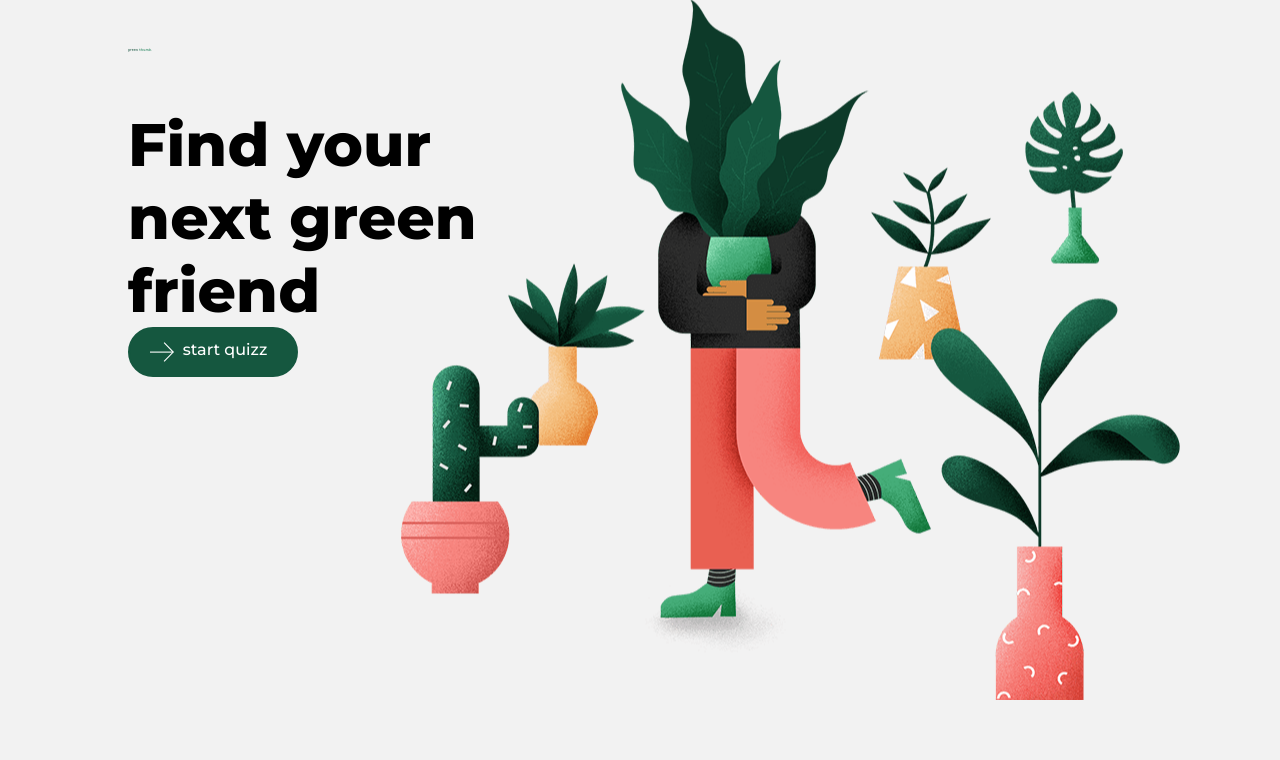
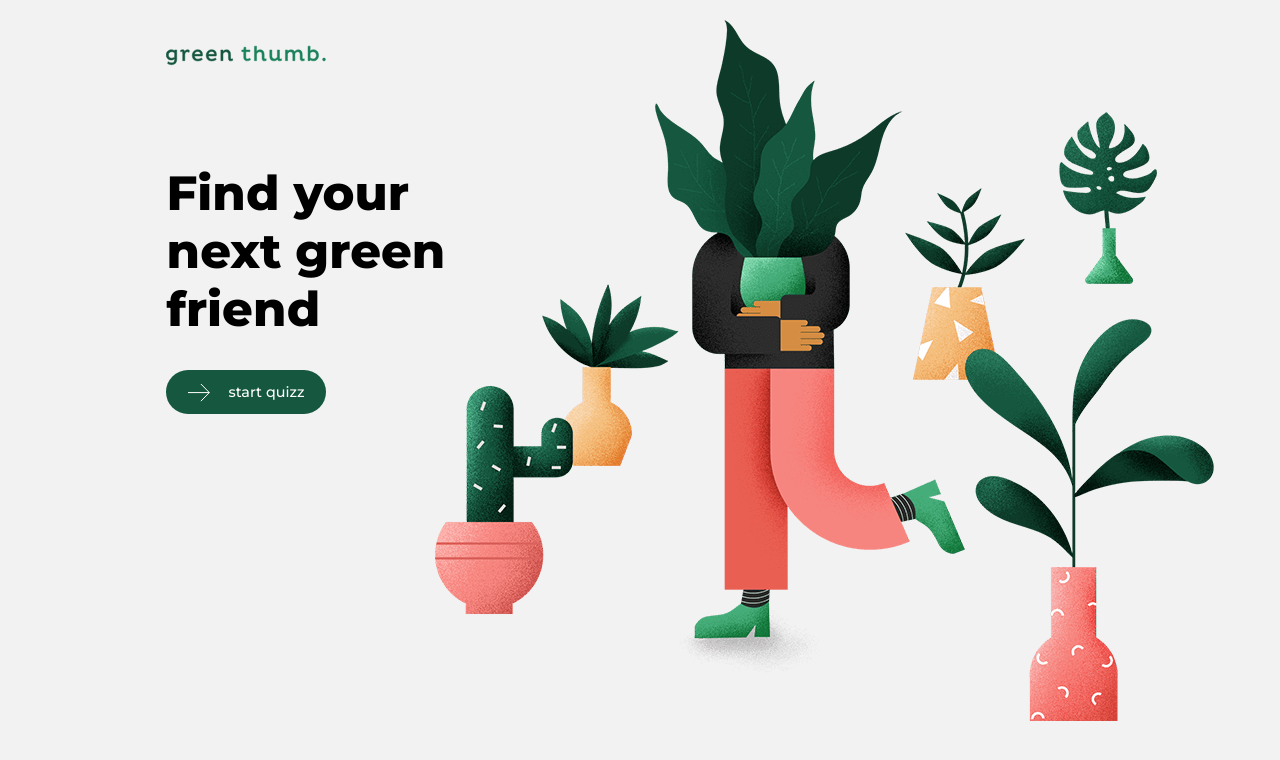
Before and after one commit to brunocsouto/greenthumb, a React (Create React App) app: page / in a window 1280 px wide. Shown: the top 760 px of the page. Built offline with nearby package versions, Linux system fonts and the light colour scheme.

Commit message:
Edited css homepage

```diff
--- a/public/index.html
+++ b/public/index.html
@@ -9,7 +9,6 @@
       name="description"
       content="Web site created using create-react-app"
     />
-    <link href="https://fonts.googleapis.com/css?family=Montserrat:300,500,800&display=swap" rel="stylesheet">
     <title>greenthumb</title>
   </head>
   <body>
--- /dev/null
+++ b/src/App.css
@@ -0,0 +1,15 @@
+@import url('https://fonts.googleapis.com/css?family=Montserrat:300,500,800&display=swap');
+
+* {
+    margin: 0;
+    padding: 0;
+    border: 0;
+    font-family: 'Montserrat', sans-serif;
+}
+
+body {
+    background-color: #F2F2F2;
+    max-width: 100%;
+    width: 100%;
+    width: 100vw;
+}
--- a/src/App.js
+++ b/src/App.js
@@ -1,5 +1,6 @@
 import React from "react";
-import { GlobalStyle } from './utils/styles/global.js';
+//import { GlobalStyle } from './utils/styles/global.js';
+import './App.css'
 
 import {
   BrowserRouter as Router,
@@ -9,7 +10,6 @@ import {
 
 import Start from './pages/Start';
 import Quiz from './pages/quiz';
-import plants from './pages/plants';
 import Result from './pages/results';
 import Purchase from './pages/Purchase';
 
@@ -18,12 +18,11 @@ import Purchase from './pages/Purchase';
 const App = () => {
   return (
     <div className="App">
-      <GlobalStyle />
+      {/* <GlobalStyle /> */}
       <Router basename={process.env.PUBLIC_URL}>
         <Switch>
           <Route exact path="/" component={Start} />
           <Route exact path="/quiz" component={Quiz} />
-          <Route exact path="/plants" component={plants} />
           <Route exact path="/results" component={Result} />
           <Route exact path="/purchase/:id" component={Purchase} />
         </Switch>
--- a/src/components/Plant/Plant.component.js
+++ b/src/components/Plant/Plant.component.js
@@ -41,15 +41,15 @@ const FilterIcons = ({props}) => {
     let imgSun = '';
     switch(props.sun){
         case 'high':{
-            imgSun = <Icon><HighSunIcon /></Icon>;
+            imgSun = <Icon><HighSunIcon className="iconPlantList" /></Icon>;
             break;
         }
         case 'low':{
-            imgSun = <Icon><LowSunIcon /></Icon>;
+            imgSun = <Icon><LowSunIcon className="iconPlantList" /></Icon>;
             break;
         }
         default: {
-            imgSun = <Icon><NoIcon /></Icon>;
+            imgSun = <Icon><NoIcon className="iconPlantList" /></Icon>;
             break;
         }
     }
@@ -57,19 +57,19 @@ const FilterIcons = ({props}) => {
     let imgWater = '';
     switch(props.water){
         case 'daily':{
-            imgWater = <Icon><ThreeWaterIcon /></Icon>;
+            imgWater = <Icon><ThreeWaterIcon className="iconPlantList" /></Icon>;
             break;
         }
         case 'regularly':{
-            imgWater = <Icon><TwoWaterIcon /></Icon>;
+            imgWater = <Icon><TwoWaterIcon className="iconPlantList" /></Icon>;
             break;
         }
         case 'rarely':{
-            imgWater = <Icon><OneWaterIcon /></Icon>;
+            imgWater = <Icon><OneWaterIcon className="iconPlantList" /></Icon>;
             break;
         }
         default:{
-            imgWater = <Icon><OneWaterIcon /></Icon>;
+            imgWater = <Icon><OneWaterIcon className="iconPlantList" /></Icon>;
             break;
         }
     }
--- a/src/components/Plant/styles.css
+++ b/src/components/Plant/styles.css
@@ -1,4 +1,4 @@
-svg{
+svg.iconPlantList{
     width: 24px;
     height: 24px;
 }
--- a/src/pages/Start/index.js
+++ b/src/pages/Start/index.js
@@ -16,21 +16,22 @@ class Start extends Component {
 
     render(){
         return (
-            <div className="window">
             <div className="container">
-                    <div className="parent">
-                        <Logo className="logo" />
+                <div className="logo">
+                    <Logo className="logo-image" />
+                </div>
                 <div className="main">
                     <h1 className="title">Find your next green friend</h1>
                     <Link to="/quiz">
-                                <button className="btnStart">
+                        <button id="btn-start">
                             <ArrowIcon className="arrow" stroke="#FFF"/>
-                                    start quizz
+                            <div className="label-button">start quizz</div>
                         </button>
                 </Link>
                 </div>
-                        <div className="image" />
-                    </div>
+                <div className="image">
+                    <img className="main-image-mobile" src="/assets/illustrations/illustration-home-mobile.png" alt="green thumb" />
+                    <img className="main-image" src="/assets/illustrations/illustration-home.png" alt="green thumb" />
                 </div>
             </div>
         )
--- a/src/pages/Start/styles.css
+++ b/src/pages/Start/styles.css
@@ -1,114 +1,134 @@
-.logo {grid-area: logo;}
-.main {grid-area: main;}
-.image {grid-area: image;}
+a{
+    outline: none;
+    cursor: none;
+    text-decoration: none;
+}
+.container{
+    width: 100%;
+    width: 100vw;
+    display: grid;
+    grid-template-areas:
+        'logo'
+        'main'
+        'image';
+}
 
-@media only screen and (min-width: 961px){
-    html, body {
-        height: 100%;
-        width:100%;
+.logo {
+    grid-area: logo;
+    margin: auto;
+}
+
+.main {
+    grid-area: main;
+    text-align: center;
+}
+
+.title {
+    padding: 3vw;
+    font-size: 3rem;
+    font-weight: 800;
+}
+
+.image {
+    grid-area: image;
+}
+
+
+img.main-image-mobile {
+    max-width: 100vw;
+}
+
+img.main-image {
+    visibility: hidden;
+}
+
+.logo-image{
+    width: 50vw;
+    padding: 5vw;
+}
+
+button {
+    display: flex;
+    justify-content: space-around;
+    margin: auto;
+    padding: 0.8rem;
+    border-radius: 3rem;
+    background-color: #15573F;
+    color: #FFF;
+    width: 10rem;
+    font-weight: 500;
+    font-size: 0.9rem;
+}
+
+@media (min-width:801px) {
+    body {
+        overflow: hidden;
     }
 
-    .window {
-        background-image: url('../../assets/illustrations/illustration-home.png');
-        background-repeat: no-repeat;
-        background-position: right;
-        background-position-x: 80%;
-    }
-
-    .parent {
+    .container {
+        width: 80%;
+        height: 700px;
+        margin: auto;
         display: grid;
-        grid-column-gap: 0px;
-        grid-row-gap: 0px;
         grid-template-areas:
             'logo image'
             'main image';
-        grid-template-columns: 350px repeat(auto-fill, minmax(350px, 1fr));
-        grid-template-rows: 100px 1fr;
-        height: 700px;
-        object-fit: cover;
-        grid-gap: .5rem;
-        align-items: flex-start;
+        grid-template-columns: 1fr 2fr;
+        grid-template-rows: auto 3fr;
     }
 
-    .image {
+    img.main-image-mobile {
         visibility: hidden;
+        height: 0;
+        width:0;
     }
 
-}
-
-@media only screen and (max-width: 960px) {
-    .parent {
-        display: grid;
-        grid-template-areas:
-            'logo'
-            'main'
-            'image';
-        grid-template-rows: 100px 1fr;
+    img.main-image {
+        visibility: visible;
+        max-width: 80vw;
+        margin-top: 20px;
+        margin-left: -100px;
     }
 
-    .logo {
-        margin: auto;
+    .logo{
+        padding: 3vw;
+        margin: 0;
+        min-width: 330px;
     }
 
-    .btnStart {
-        display: block;
-        margin: auto;
+    .main{
+        padding-left: 3vw;
+        text-align: left;
+    }
+
+    .logo-image{
+        width: 10rem;
+        padding: 0;
     }
 
     .title {
-        text-align: center;
-        font-size-adjust: inherit;
+        padding: 3rem 0 2rem;
     }
 
-    .image {
-        width: 700px;
-        height: 550px;
-
-        background-image: url('../../assets/illustrations/illustration-home-mobile.png');
-        background-repeat: no-repeat;
-        background-position: center bottom;
-        background-size: 450px;
-        background-position-x: 50%;
+    button{
+        margin: 0;
     }
 
-
-    .window {
-        margin: auto;
+    #btn-start:hover{
+        cursor: pointer;
+        outline: none;
+        -webkit-box-shadow: 1px 1px 9px -1px rgba(21,87,63,1);
+        -moz-box-shadow: 1px 1px 9px -1px rgba(21,87,63,1);
+        box-shadow: 1px 1px 9px -1px rgba(21,87,63,1);
     }
 }
 
-.logo {
-    max-width: 200px;
-    align-self: center;
+@media (max-width:800px) {
+    body {
+        overflow-x: hidden;
+    }
+    img.main-image {
+        height: 0;
+        width:0;
+    }
 }
-
-.container {
-    display: block;
-    max-width: 80%;
-    margin:auto;
-}
-
-
-
-.title {
-    font-size: 60px;
-    color: #000;
-}
-
-.btnStart {
-    width: 170px;
-    height: 50px;
-    color: #FFFFFF;
-    border-radius: 25px;
-    border: 2px solid #15573F;
-    background-color: #15573F;
-    font-size: 16px;
-    padding: 0 20px 0 20px;
-    outline: none;
-    cursor: pointer;
-}
-
-.arrow {
-    float: left;
-    stroke: #FFFFFF;
-}
--- a/src/pages/plants/index.js
+++ b/src/pages/plants/index.js
@@ -3,10 +3,10 @@ import Plant from '../../components/Plant/Plant.container';
 
 const plants = () => {
     return (
-        <div>
+        <>
             <h1>Plants page</h1>
-            <Plant id="4"/>
-        </div>
+            <Plant id="4"></Plant>
+        </>
     )
 };
 
--- a/src/pages/results/index.js
+++ b/src/pages/results/index.js
@@ -40,7 +40,8 @@ export default class results extends Component {
 
         return (
             <div>
-                <h1>Result</h1>
+                <img src="/assets/illustrations/pick.png" alt="Pick" />
+                <h1>Our picks for you</h1>
                 <div>{renderPlants}</div>
             </div>
         )
--- a/src/utils/styles/global.js
+++ /dev/null
@@ -1,23 +0,0 @@
-import { createGlobalStyle } from 'styled-components';
-import { colors } from './helpers';
-
-const { gray, green } = colors;
-const fontFamily = "'Montserrat', sans-serif";
-
-export const GlobalStyle = createGlobalStyle`
-    * {
-        margin: 0;
-        padding: 0;
-        border: 0;
-    }
-
-    body {
-        font-family: ${fontFamily};
-        background-color: ${gray};
-        color: ${green};
-    }
-
-    button {
-        font-family: ${fontFamily};
-    }
-`;
```
Also changed, not shown: src/pages/quiz/index.js (+37 -4 lines). Lines whose indentation alone changed are shown as unchanged.
